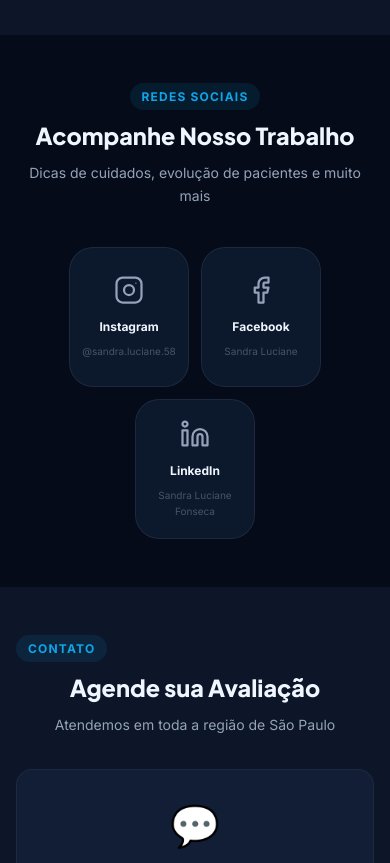
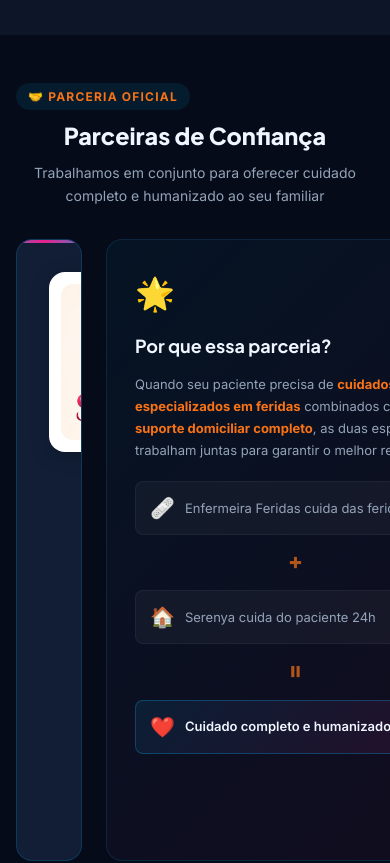
Before and after one commit to LeonardoGMendoza/enfermeiraferidas, a React (Vite) app: page / in a window 390 px wide. Shown: the part 4020-4883 px from the top of the page. Built offline with nearby package versions, Linux system fonts and the light colour scheme; no server answers.

Commit message:
feat: adiciona secao parceria Serenya Cuidadores com logo

```diff
--- a/src/pages/LandingPage.css
+++ b/src/pages/LandingPage.css
@@ -423,4 +423,231 @@
 
   .landing-footer { padding: 28px 16px; }
   .lh-logo-name { font-size: 14px; }
+
+  /* Parceiras - mobile */
+  .parceiras-grid { grid-template-columns: 1fr; gap: 16px; }
+  .parceira-card { flex-direction: column; gap: 16px; }
+  .parceira-logo-wrap { width: 100%; max-width: 200px; margin: 0 auto; }
+  .parceira-services { grid-template-columns: 1fr 1fr; gap: 6px; }
+  .parceira-actions { flex-direction: column; }
+  .parceira-actions .btn { width: 100%; justify-content: center; }
+  .pb-flow { flex-direction: column; gap: 10px; }
+  .pb-arrow { transform: rotate(90deg); }
 }
+
+/* ── PARCEIRAS DE CONFIANÇA ── */
+.parceiras-grid {
+  display: grid;
+  grid-template-columns: 1fr 380px;
+  gap: 24px;
+  max-width: 1000px;
+  margin: 0 auto;
+}
+
+/* Card principal da parceira */
+.parceira-card {
+  display: flex;
+  flex-direction: row;
+  gap: 28px;
+  align-items: flex-start;
+  padding: 32px;
+  border: 1px solid rgba(14, 165, 233, 0.2);
+  transition: var(--transition);
+  position: relative;
+  overflow: hidden;
+}
+
+.parceira-card::before {
+  content: '';
+  position: absolute;
+  top: 0; left: 0; right: 0;
+  height: 3px;
+  background: linear-gradient(90deg, var(--primary), #e91e8c, var(--primary));
+  background-size: 200% 100%;
+  animation: shimmerBorder 3s ease-in-out infinite;
+}
+
+@keyframes shimmerBorder {
+  0%   { background-position: -200% 0; }
+  100% { background-position:  200% 0; }
+}
+
+.parceira-card:hover {
+  border-color: rgba(14, 165, 233, 0.4);
+  transform: translateY(-3px);
+  box-shadow: 0 20px 50px rgba(0, 0, 0, 0.4), 0 0 30px rgba(14, 165, 233, 0.1);
+}
+
+/* Logo */
+.parceira-logo-wrap {
+  width: 180px;
+  flex-shrink: 0;
+  display: flex;
+  align-items: center;
+  justify-content: center;
+  background: white;
+  border-radius: var(--radius-lg);
+  padding: 12px;
+  box-shadow: 0 4px 20px rgba(0,0,0,0.2);
+}
+
+.parceira-logo {
+  width: 100%;
+  height: auto;
+  display: block;
+  border-radius: var(--radius-md);
+  object-fit: contain;
+}
+
+/* Info */
+.parceira-info {
+  flex: 1;
+  display: flex;
+  flex-direction: column;
+  gap: 12px;
+}
+
+.parceira-badge {
+  display: flex;
+  gap: 8px;
+  flex-wrap: wrap;
+}
+
+.parceira-name {
+  font-family: var(--font-display);
+  font-size: 22px;
+  font-weight: 800;
+  color: var(--text-primary);
+  margin: 0;
+  line-height: 1.2;
+}
+
+.parceira-desc {
+  font-size: 14px;
+  color: var(--text-secondary);
+  line-height: 1.7;
+  margin: 0;
+}
+
+.parceira-desc strong {
+  color: var(--accent);
+}
+
+/* Services grid */
+.parceira-services {
+  display: grid;
+  grid-template-columns: 1fr 1fr;
+  gap: 8px;
+}
+
+.parceira-service-item {
+  font-size: 13px;
+  color: var(--text-secondary);
+  background: rgba(255,255,255,0.04);
+  border: 1px solid var(--border);
+  border-radius: var(--radius-sm);
+  padding: 8px 12px;
+  display: flex;
+  align-items: center;
+  gap: 6px;
+}
+
+/* Buttons */
+.parceira-actions {
+  display: flex;
+  gap: 10px;
+  flex-wrap: wrap;
+  margin-top: 4px;
+}
+
+.btn-outline {
+  background: transparent;
+  border: 1px solid var(--border-light);
+  color: var(--text-secondary);
+}
+.btn-outline:hover {
+  background: rgba(255,255,255,0.06);
+  color: var(--text-primary);
+  border-color: var(--text-secondary);
+}
+
+/* Benefit card */
+.parceria-benefit-card {
+  padding: 28px;
+  display: flex;
+  flex-direction: column;
+  gap: 16px;
+  background: linear-gradient(135deg, rgba(14,165,233,0.06), rgba(233,30,140,0.06));
+  border: 1px solid rgba(14,165,233,0.15);
+}
+
+.pb-icon {
+  font-size: 32px;
+}
+
+.pb-title {
+  font-family: var(--font-display);
+  font-size: 18px;
+  font-weight: 700;
+  color: var(--text-primary);
+  margin: 0;
+}
+
+.pb-text {
+  font-size: 13px;
+  color: var(--text-secondary);
+  line-height: 1.7;
+  margin: 0;
+}
+
+.pb-text strong {
+  color: var(--accent);
+}
+
+.pb-flow {
+  display: flex;
+  flex-direction: column;
+  gap: 10px;
+  margin-top: 4px;
+}
+
+.pb-step {
+  display: flex;
+  align-items: center;
+  gap: 10px;
+  font-size: 13px;
+  color: var(--text-secondary);
+  background: rgba(255,255,255,0.04);
+  border: 1px solid var(--border);
+  border-radius: var(--radius-sm);
+  padding: 10px 14px;
+}
+
+.pb-step-icon {
+  font-size: 20px;
+  flex-shrink: 0;
+}
+
+.pb-step-result {
+  background: linear-gradient(135deg, rgba(14,165,233,0.1), rgba(233,30,140,0.1));
+  border-color: rgba(14,165,233,0.3);
+  color: var(--text-primary);
+  font-weight: 600;
+}
+
+.pb-arrow {
+  text-align: center;
+  font-size: 22px;
+  font-weight: 800;
+  color: var(--accent);
+  opacity: 0.7;
+}
+
+/* Nav link especial */
+.nav-parceiras-link {
+  color: var(--accent) !important;
+  font-weight: 600 !important;
+}
+.nav-parceiras-link:hover {
+  color: var(--primary-dark) !important;
+}
--- a/src/pages/LandingPage.jsx
+++ b/src/pages/LandingPage.jsx
@@ -120,6 +120,7 @@
         <nav className="lh-nav-desktop">
           <a href="#servicos">Serviços</a>
           <a href="#sobre">Sobre</a>
+          <a href="#parceiras" className="nav-parceiras-link">🤝 Parceiras</a>
           <a href="#contato">Contato</a>
           <button className="btn btn-primary btn-sm" onClick={() => navigate('/paciente/login')}>
             Área do Paciente
@@ -147,6 +148,9 @@
               </a>
               <a href="#sobre" className="md-item" onClick={closeMenu}>
                 Sobre
+              </a>
+              <a href="#parceiras" className="md-item" onClick={closeMenu}>
+                🤝 Parceiras
               </a>
               <a href="#contato" className="md-item" onClick={closeMenu}>
                 Contato
@@ -385,6 +389,90 @@
         </div>
       </section>
 
+      {/* ── Parceiras de Confiança ── */}
+      <section className="section" id="parceiras">
+        <div className="section-label" style={{ color: 'var(--accent)', background: 'rgba(14,165,233,0.1)' }}>
+          🤝 PARCERIA OFICIAL
+        </div>
+        <h2 className="section-title">Parceiras de Confiança</h2>
+        <p className="section-sub">
+          Trabalhamos em conjunto para oferecer cuidado completo e humanizado ao seu familiar
+        </p>
+        <div className="parceiras-grid">
+          <div className="parceira-card card glass">
+            <div className="parceira-logo-wrap">
+              <img
+                src="/serenya-logo.jpg"
+                alt="Serenya Agência de Cuidadores"
+                className="parceira-logo"
+              />
+            </div>
+            <div className="parceira-info">
+              <div className="parceira-badge">
+                <span className="badge badge-success">✅ Parceria Ativa</span>
+                <span className="badge badge-primary">⏰ Atendimento 24h</span>
+              </div>
+              <h3 className="parceira-name">Serenya Agência de Cuidadores</h3>
+              <p className="parceira-desc">
+                Cuidamos de quem você ama como se fosse da nossa família.
+                Equipe especializada com atendimento domiciliar 24h.
+                A parceria perfeita para um cuidado completo: <strong>feridas com expertise + cuidadores dedicados</strong>.
+              </p>
+              <div className="parceira-services">
+                <div className="parceira-service-item">👩‍⚕️ Cuidadores especializados</div>
+                <div className="parceira-service-item">🏠 Atendimento domiciliar</div>
+                <div className="parceira-service-item">⏰ Disponível 24 horas</div>
+                <div className="parceira-service-item">❤️ Cuidado humanizado</div>
+              </div>
+              <div className="parceira-actions">
+                <a
+                  href="https://wa.me/5511974995342?text=Olá!%20Vim%20pelo%20site%20da%20Enfermeira%20Feridas%20e%20gostaria%20de%20saber%20mais%20sobre%20os%20cuidados%20domiciliares."
+                  className="btn btn-accent btn-sm"
+                  target="_blank"
+                  rel="noreferrer"
+                >
+                  💬 WhatsApp Serenya
+                </a>
+                <a
+                  href="https://www.instagram.com/cuidadosserenya/"
+                  className="btn btn-outline btn-sm"
+                  target="_blank"
+                  rel="noreferrer"
+                >
+                  📸 @cuidadosserenya
+                </a>
+              </div>
+            </div>
+          </div>
+          {/* Card explicativo da parceria */}
+          <div className="parceria-benefit-card card">
+            <div className="pb-icon">🌟</div>
+            <h4 className="pb-title">Por que essa parceria?</h4>
+            <p className="pb-text">
+              Quando seu paciente precisa de <strong>cuidados especializados em feridas</strong> combinados
+              com <strong>suporte domiciliar completo</strong>, as duas especialistas trabalham juntas
+              para garantir o melhor resultado.
+            </p>
+            <div className="pb-flow">
+              <div className="pb-step">
+                <span className="pb-step-icon">🩹</span>
+                <span>Enfermeira Feridas cuida das feridas</span>
+              </div>
+              <div className="pb-arrow">+</div>
+              <div className="pb-step">
+                <span className="pb-step-icon">🏠</span>
+                <span>Serenya cuida do paciente 24h</span>
+              </div>
+              <div className="pb-arrow">=</div>
+              <div className="pb-step pb-step-result">
+                <span className="pb-step-icon">❤️</span>
+                <span>Cuidado completo e humanizado</span>
+              </div>
+            </div>
+          </div>
+        </div>
+      </section>
+
       {/* ── Redes Sociais ── */}
       <section className="section social-section" id="redes">
         <div className="section-label">Redes Sociais</div>
```
Also changed, not shown: public/serenya-logo.jpg (added).
